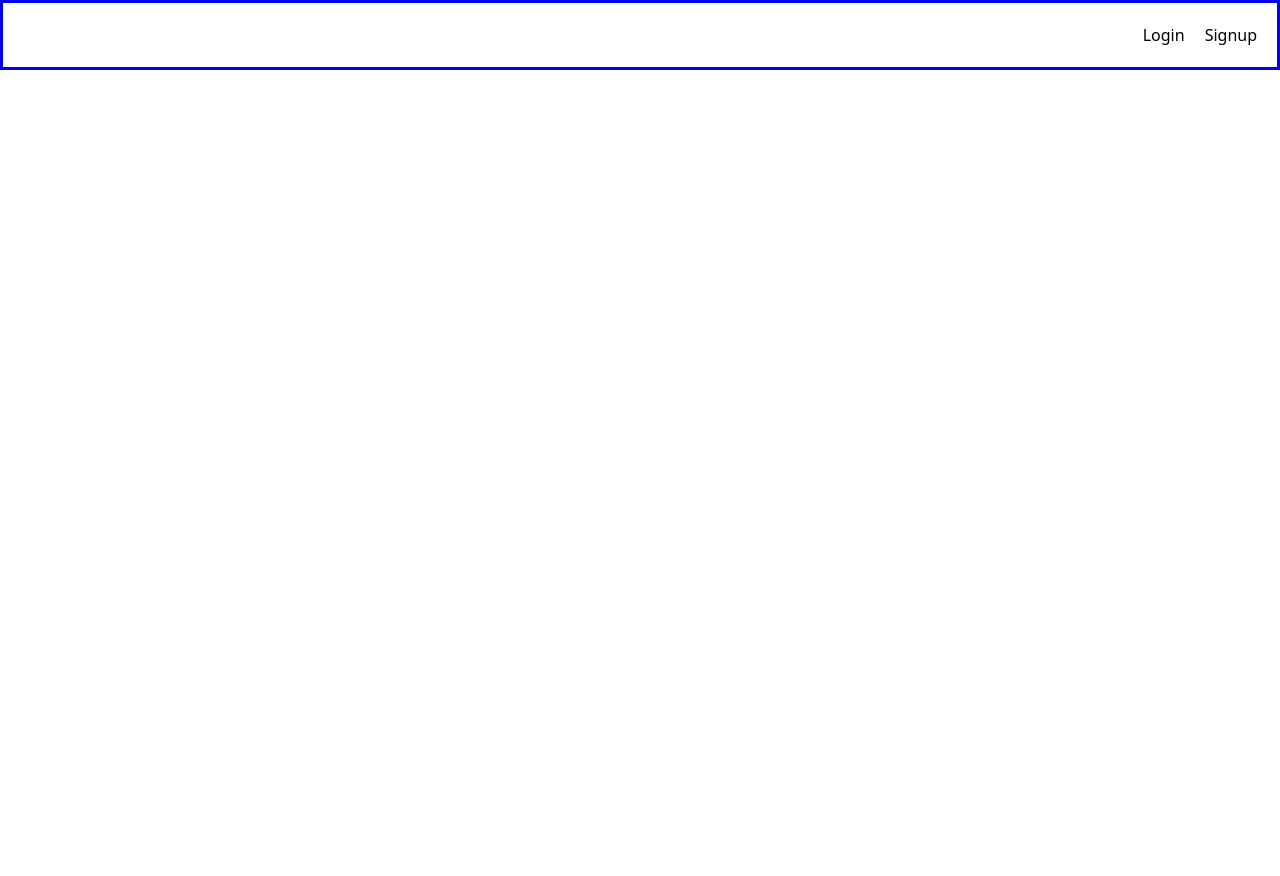
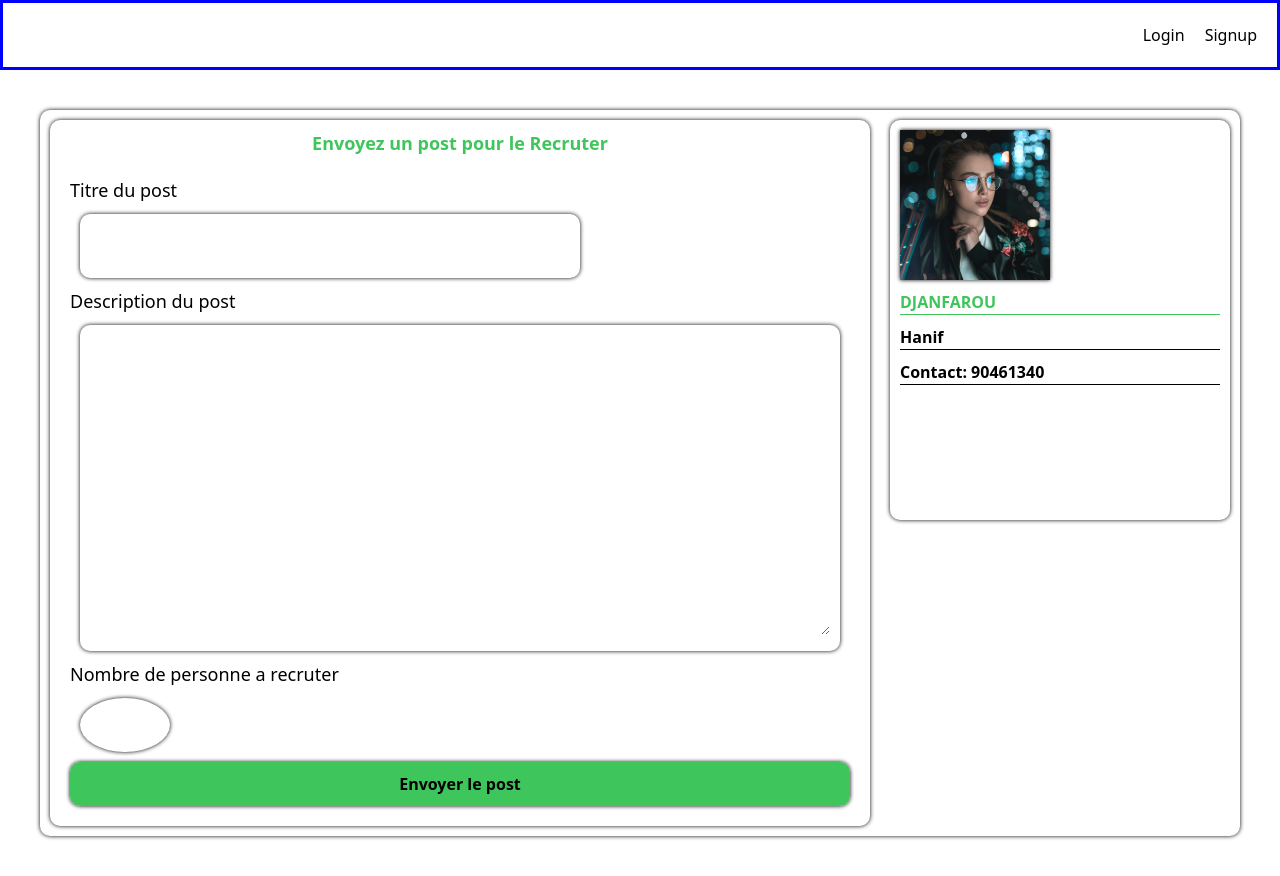
Before and after one commit to Djanfarouhanif/offre, an Angular app: page /post-profile in a window 1280 px wide. Before the commit this address led to /. Before the commit the page ends 800 px from the top, so only its background shows below. Built offline with nearby package versions, Linux system fonts and the light colour scheme.

Commit message:
end the part

```diff
--- a/src/app/app.routes.ts
+++ b/src/app/app.routes.ts
@@ -4,13 +4,16 @@ import { HomeComponent } from './home/home.component';
 import { ConactComponent } from './conact/conact.component';
 import { EmploiComponent } from './emploi/emploi.component';
 import { PostDetailleComponent } from './post-detaille/post-detaille.component';
+import { PostProfileComponent } from './post-profile/post-profile.component';
+
 
 export const routes: Routes = [
     {path: '', redirectTo: '/home',pathMatch:'full'},
     {path: 'home', component: HomeComponent},
     {path: 'contact', component: ConactComponent},
     {path: 'emploi', component:EmploiComponent},
-    {path: 'post-detaille', component: PostDetailleComponent}
+    {path: 'post-detaille', component: PostDetailleComponent},
+    { path: 'post-profile', component: PostProfileComponent}
 
 ];
 
--- /dev/null
+++ b/src/app/post-profile/post-profile.component.css
@@ -0,0 +1,135 @@
+.contener{
+    margin: 40px;
+    box-shadow: 0 0 4px ;
+    display: grid;
+    grid-template-columns: 70% auto;
+    border-radius: 10px;
+}
+
+
+.post{
+
+    box-shadow: 0 0 4px ;
+    margin: 10px;
+    border-radius: 10px ;
+}
+h1{
+    font-weight: bold;
+    text-align: center;
+    font-size: large;
+    color: #3ac458f9;
+    margin: 10px;
+}
+form{
+    margin: 20px;
+}
+
+label{
+    font-size: large;
+}
+.input{
+    box-shadow: 0 0 4px;
+    max-width: 500px;
+    padding: 10px;
+    border-radius: 10px;
+    transition: all 0.5s ease-in-out;
+    margin: 10px;
+}
+input{
+    width: 100%;
+    padding: 10px;
+    outline: none;
+}
+.input:hover{
+    box-shadow: 0 0 4px #3ac458f9;
+    transition: all 0.5s ease-in-out;
+}
+
+
+.description{
+    box-shadow: 0 0 4px;
+    padding: 10px;
+    border-radius: 10px;
+    transition: all 0.5s ease-in-out;
+    margin: 10px;
+}
+textarea{
+    width: 100%;
+    padding: 10px;
+    min-height: 300px;
+    outline: none;
+}
+.description:hover{
+    box-shadow: 0 0 4px #3ac458f9;
+    transition: all 0.5s ease-in-out;
+}
+
+.number{
+    box-shadow: 0 0 4px ;
+    width: 90px;
+    border-radius: 50%;
+    margin: 10px;
+    transition: all 0.5s ease-in-out;
+    padding: 5px;
+}
+.number input{
+    width: 100%;
+    border-radius: 50%;
+    font-weight: bold;
+    text-align: center;
+
+}
+
+.number:hover{
+    box-shadow: 0 0 4px #3ac458f9;
+    transition: all 0.5s ease-in-out;
+}
+.profile{
+    box-shadow: 0 0 4px ;
+    margin: 10px;
+    border-radius: 10px;
+    max-height: 400px;
+}
+.button{
+    box-shadow: 0 0 4px ;
+    padding: 10px;
+    border-radius: 10px;
+    background-color: #3ac458f9;
+    transition: transform .5s ease-in-out;
+}
+button{
+    width: 100%;
+    font-weight: bolder;
+}
+
+.button:hover{
+    transform: scale(1.01);
+    transition: transform 0.5s ease-in-out;
+}
+.image{
+    width: 150px;
+    margin: 10px;
+    box-shadow: 0 0 4px;
+}
+
+h5{
+    margin: 10px;
+    font-weight: bold;
+    border-bottom: 1px solid;
+}
+
+
+@media screen and (max-width:900px){
+
+
+    .contener{
+        grid-template-columns: auto;
+    }
+    .profile{
+
+        order: 1;
+    }
+    .post{
+        order: 2;
+    }
+}
--- /dev/null
+++ b/src/app/post-profile/post-profile.component.html
@@ -0,0 +1,39 @@
+
+<div class="contener">
+
+    <div class="post">
+        <h1>Envoyez un post pour le Recruter</h1>
+        <div class="formular">
+            <form action="post">
+
+                    <label for="title">Titre du post</label>
+                    <div class="input">
+                        <input type="text" >
+                    </div>
+                    <label for="Description">Description du post</label>
+                    <div class="description">
+                        <textarea name="description" id="description"></textarea>
+                    </div>
+                    <label for="nombre">Nombre de personne a recruter</label>
+                    <div class="number">
+                        <input type="number" >
+                    </div>
+                <div class="button">
+                    <button>Envoyer le post</button>
+                </div>
+            </form>
+        </div>
+    </div>
+    <div class="profile">
+        <div class="info-perso">
+            <div class="image">
+                <img src="../../assets/image/1.jpg" alt="profile-image">
+            </div>
+            <h5 style="color: #3ac458f9;">DJANFAROU</h5>
+            <h5>Hanif</h5>
+            <h5>Contact: <span>90461340</span></h5>
+        </div>
+
+
+    </div>
+</div>
```
Also changed, not shown: src/app/post-profile/post-profile.component.ts (added, +12 -0 lines), 1 other file (tests, documents, lock files or other folders).
